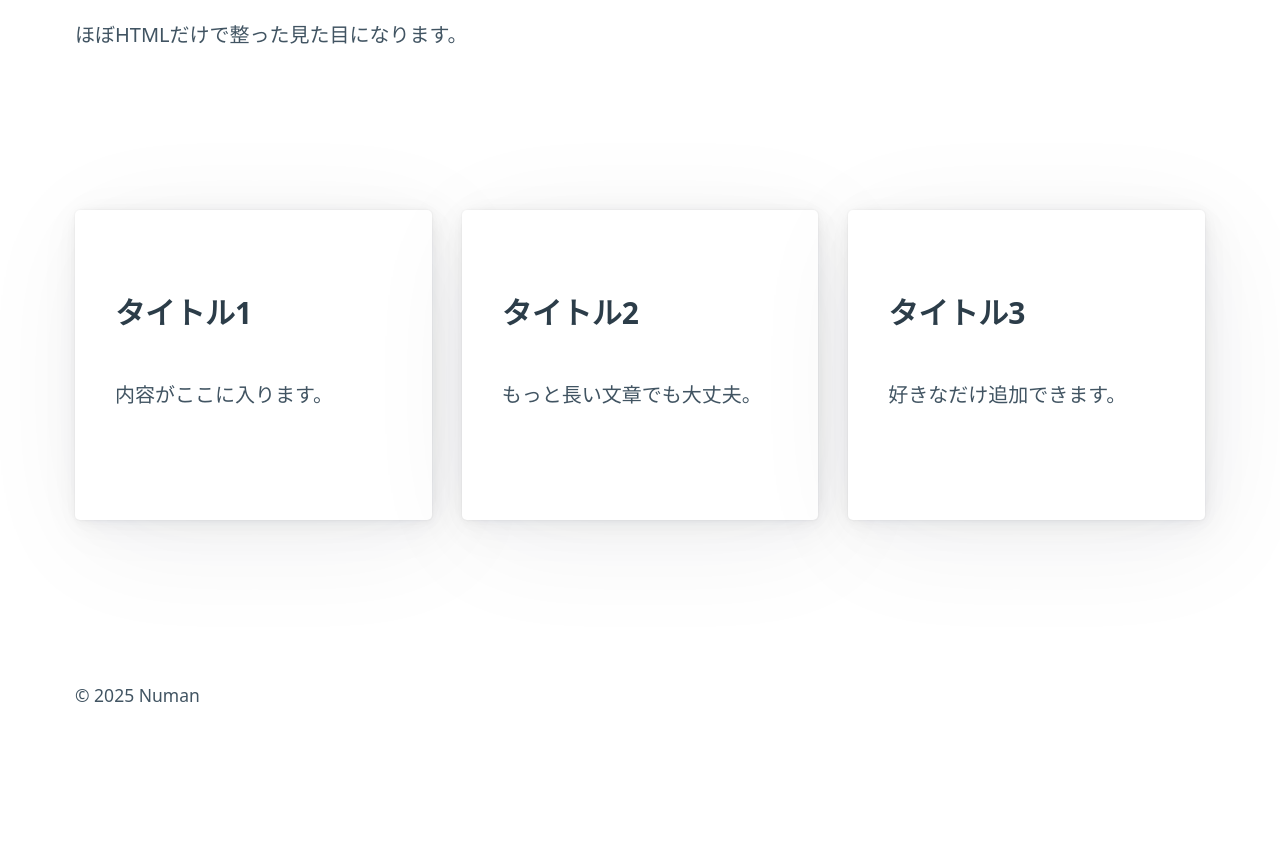
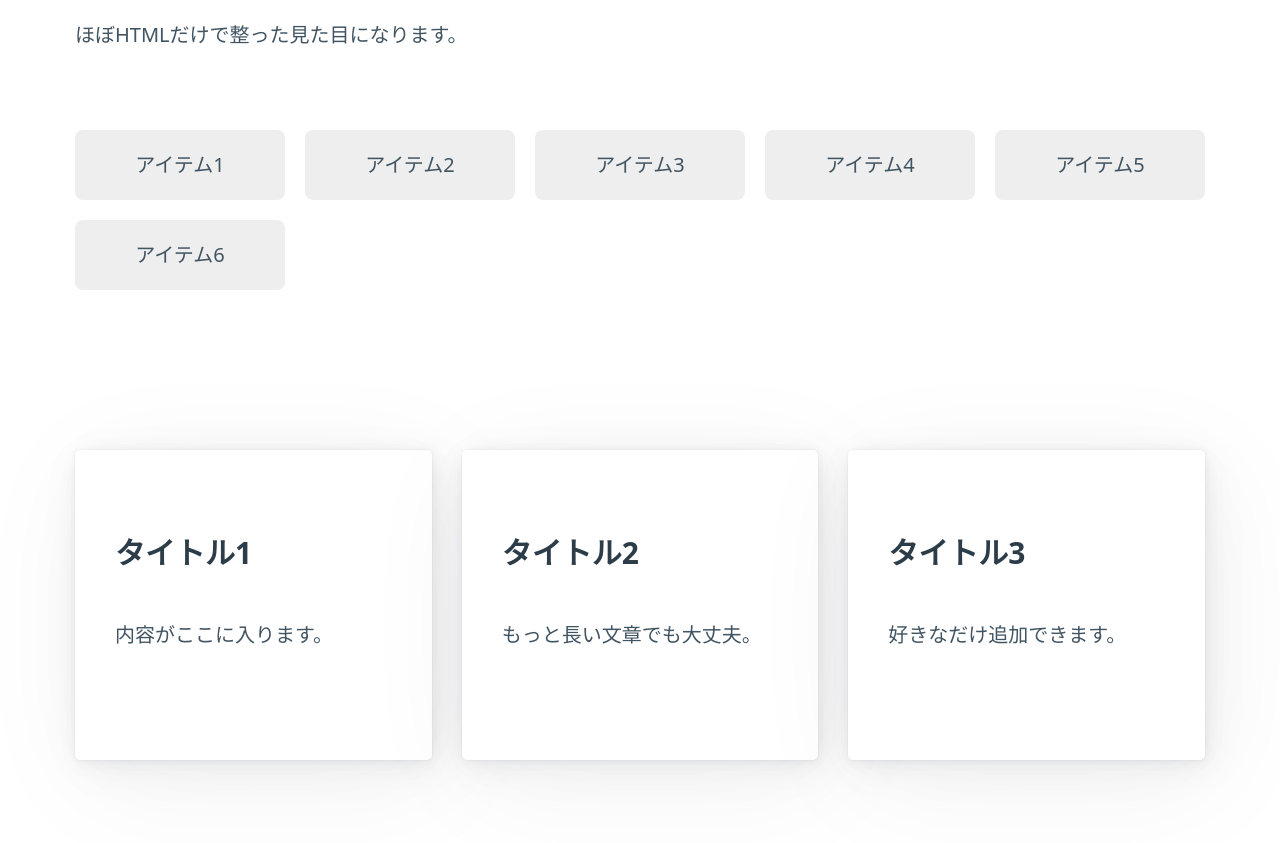
Before and after one commit to layerverse/scape, a plain HTML site: page index.html in a window 1280 px wide. Shown: the part 500-1343 px from the top of the page. Before the commit the page ends 1290 px from the top, so only its background shows below. Drawn offline with nearby package versions, Linux system fonts and the light colour scheme.

Commit message:
Update index.html

```diff
--- a/index.html
+++ b/index.html
@@ -6,13 +6,28 @@
   <meta name="viewport" content="width=device-width, initial-scale=1.0" />
   <title>Layerscape</title>
   <link rel="stylesheet" href="https://unpkg.com/@picocss/pico@1.5.10/css/pico.min.css" />
+
   <style>
     .grid {
+      display: grid;
+      grid-template-columns: repeat(auto-fit, minmax(200px, 1fr));
+      gap: 1rem;
+    }
+
+    .item {
+      background: #eee;
+      padding: 1rem;
+      text-align: center;
+      border-radius: 8px;
+    }
+
+    .grid-pico {
       display: grid;
       grid-template-columns: repeat(auto-fit, minmax(250px, 1fr));
       gap: 1.5rem;
     }
   </style>
+
 </head>
 
 <body>
@@ -28,6 +43,16 @@
     </section>
     <section>
       <div class="grid">
+        <div class="item">アイテム1</div>
+        <div class="item">アイテム2</div>
+        <div class="item">アイテム3</div>
+        <div class="item">アイテム4</div>
+        <div class="item">アイテム5</div>
+        <div class="item">アイテム6</div>
+      </div>
+    </section>
+    <section>
+      <div class="grid-pico">
         <article>
           <h3>タイトル1</h3>
           <p>内容がここに入ります。</p>
```
